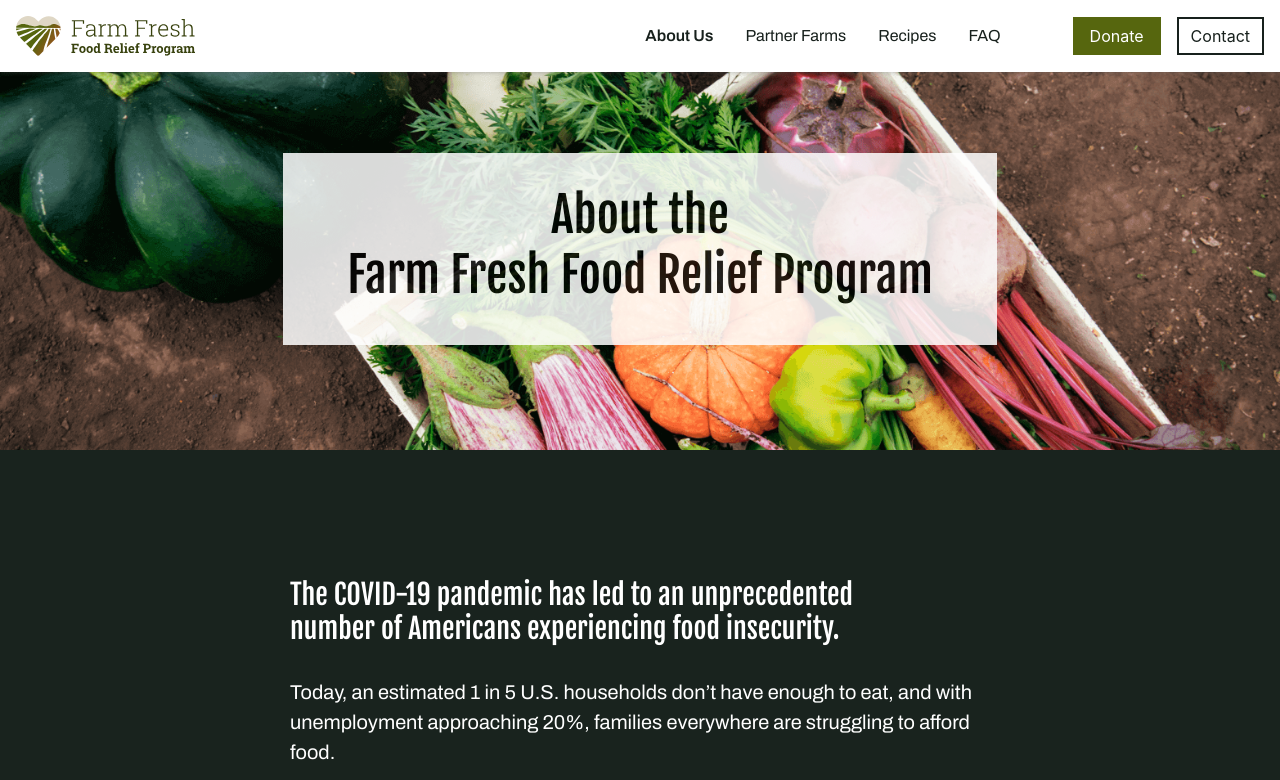
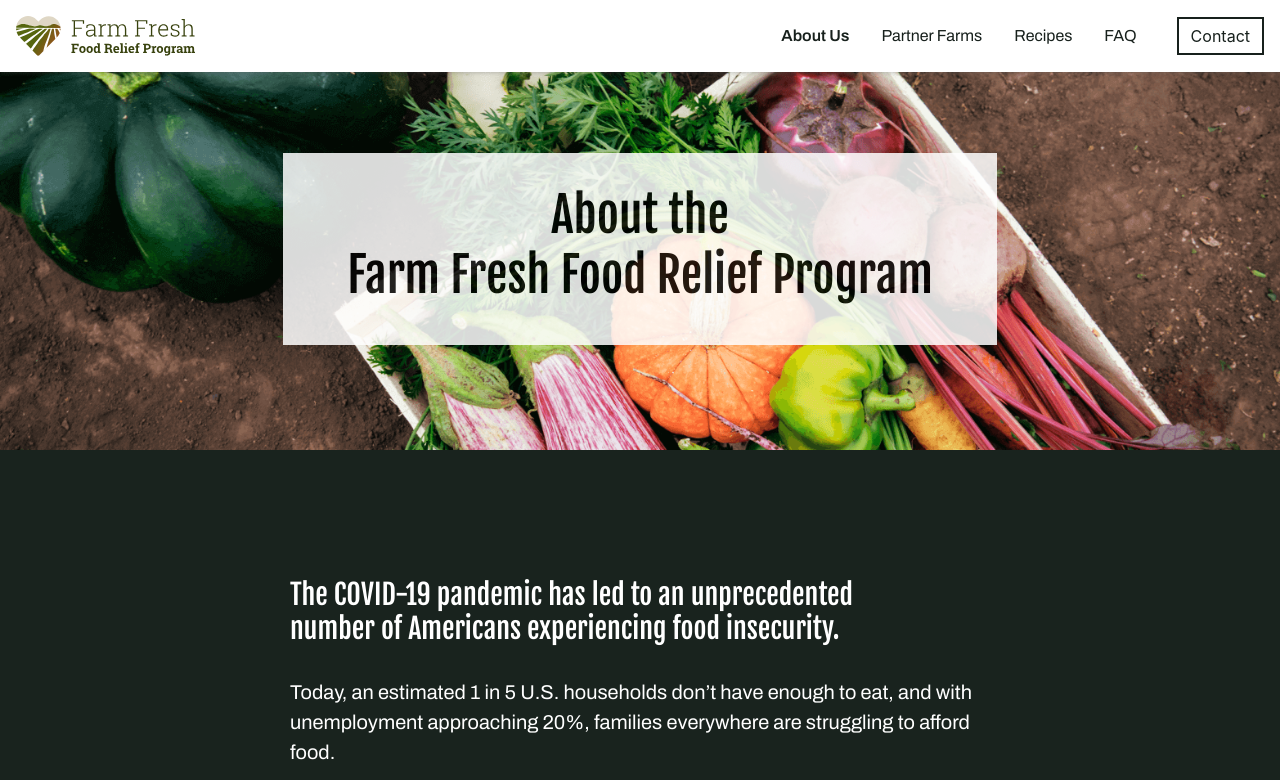
Before and after one commit to kolbecka12/fffr, a plain HTML site: page about/index.html in a window 1280 px wide. Shown: the top 780 px of the page. Drawn offline with nearby package versions, Linux system fonts and the light colour scheme.

Commit message:
removing donation footer from all pages

```diff
--- a/about/index.html
+++ b/about/index.html
@@ -51,16 +51,16 @@
             <li class="nav-item my-nav-item">
               <a class="nav-link my-nav-link" href="/#faq">FAQ</a>
             </li>
-            <li class="nav-item my-nav-item">
+            <!-- <li class="nav-item my-nav-item">
               <a class="nav-link my-nav-link d-lg-none" href="https://give.freshapproach.org/campaign/farm-fresh-food-relief-program/c290393">Donate</a>
-            </li>
+            </li> -->
             <li class="nav-item my-nav-item">
               <a class="nav-link my-nav-link d-lg-none" href="/#contact">Contact</a>
             </li>
           </ul>
-          <ul class="navbar-nav d-none d-lg-block">
+          <!-- <ul class="navbar-nav d-none d-lg-block">
               <a href="https://give.freshapproach.org/campaign/farm-fresh-food-relief-program/c290393" class="nav-item"><button type="button" class="btn" id="nav-btn">Donate</button></a>
-          </ul>
+          </ul> -->
           <ul class="navbar-nav d-none d-lg-block">
               <a href="/#contact" class="nav-item"><button type="button" class="btn" id="nav-contact">Contact</button></a>
           </ul>
@@ -289,12 +289,11 @@
       </section>
 
 
-      <section class="text-center" id="donate">
+      <!-- <section class="text-center" id="donate">
         <h2 class="m-auto w-75 pt-5 pb-5 text-light">Help Fund Emergency Food Assistance for Bay Area Families and Farms.</h2>
         <p class="m-auto w-50 pb-5 text-light location">Funds are collected and administered by Fresh Approach, and will be distributed across partners in the Farm Fresh Food Relief program.</p>
-        <!-- <a href="https://give.freshapproach.org/campaign/farm-fresh-food-relief-program/c290393" button type="button" class="btn my-btn" id="green-btn">Make Your Gift Today</a> -->
         <a href="https://give.freshapproach.org/campaign/farm-fresh-food-relief-program/c290393" class="btn white-btn btn-text">Make Your Gift Today</a>
-      </section>
+      </section> -->
     </main>
     <footer>
       <div class="pt-5 pb-2 text-grey text-center">
```
Also changed, not shown: alert-eng/index.html (+4 -4 lines), alert-span/index.html (+4 -4 lines), farms/brisa-de-ano/index.html (+6 -7 lines), farms/catalan/index.html (+6 -7 lines), farms/frog-hollow/index.html (+6 -7 lines), farms/gallardo/index.html (+6 -7 lines), index.html (+2 -3 lines), recipes/index.html (+6 -7 lines).
